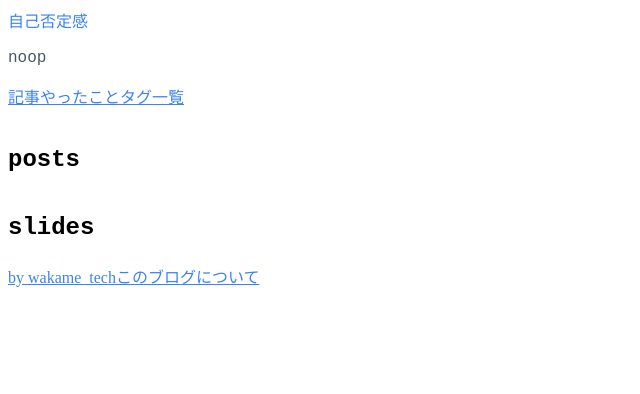
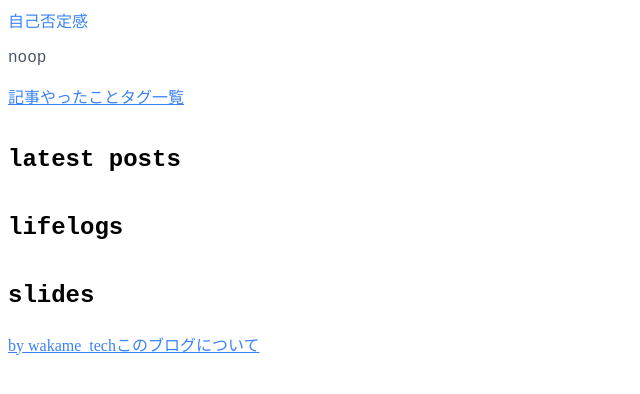
Before and after one commit to wakame-tech/wakame.tech, a Gatsby site: page / in a window 1280 px wide. Shown: the whole page, without its empty margins (0-640 px from the left). Built offline with nearby package versions, Linux system fonts and the light colour scheme; Gatsby itself is replaced by a stand-in of ours; a small style sheet from the web is missing.

Commit message:
add: lifelogs section

```diff
--- /dev/null
+++ b/src/components/LatestPosts.tsx
@@ -0,0 +1,53 @@
+import { graphql, useStaticQuery } from "gatsby"
+import React from "react"
+import { MdxConnection } from "../../types/graphql-types"
+import { createPosts } from "../utils/MdxAdapter"
+import EntryRow from "./entry_row"
+import Title from "./title"
+
+const LatestPosts = () => {
+  const { allMdx } = useStaticQuery<{
+    allMdx: MdxConnection
+  }>(graphql`
+    {
+      allMdx(
+        sort: { order: DESC, fields: frontmatter___date }
+        limit: 10
+        filter: {
+          frontmatter: { tags: { nin: ["lifelog", "fixed", "bio", "ポエム"] } }
+        }
+      ) {
+        nodes {
+          id
+          frontmatter {
+            title
+            tags
+            date(formatString: "YYYY-MM-DD")
+          }
+          fileAbsolutePath
+        }
+      }
+    }
+  `)
+
+  const posts = createPosts(allMdx.nodes)
+
+  return (
+    <div>
+      <header className="py-2">
+        <Title title="latest posts" />
+      </header>
+      <div className="m-auto">
+        <ul className="list-none">
+          {posts.map(post => (
+            <div className="" key={post.id}>
+              <EntryRow entry={post} />
+            </div>
+          ))}
+        </ul>
+      </div>
+    </div>
+  )
+}
+
+export default LatestPosts
--- /dev/null
+++ b/src/components/Lifelogs.tsx
@@ -0,0 +1,49 @@
+import { graphql, useStaticQuery } from "gatsby"
+import React from "react"
+import { MdxConnection } from "../../types/graphql-types"
+import { createPosts } from "../utils/MdxAdapter"
+import EntryRow from "./entry_row"
+import Title from "./title"
+
+const LifeLogs = () => {
+  const { allMdx } = useStaticQuery<{ allMdx: MdxConnection }>(graphql`
+    {
+      allMdx(
+        sort: { order: DESC, fields: frontmatter___date }
+        limit: 10
+        filter: { frontmatter: { tags: { in: ["lifelog", "ポエム"] } } }
+      ) {
+        nodes {
+          id
+          frontmatter {
+            title
+            tags
+            date(formatString: "YYYY-MM-DD")
+          }
+          fileAbsolutePath
+        }
+      }
+    }
+  `)
+
+  const posts = createPosts(allMdx.nodes)
+
+  return (
+    <div>
+      <header className="py-2">
+        <Title title="lifelogs" />
+      </header>
+      <div className="m-auto">
+        <ul className="list-none">
+          {posts.map(post => (
+            <div className="" key={post.id}>
+              <EntryRow entry={post} />
+            </div>
+          ))}
+        </ul>
+      </div>
+    </div>
+  )
+}
+
+export default LifeLogs
--- /dev/null
+++ b/src/components/Slides.tsx
@@ -0,0 +1,25 @@
+import React from "react"
+import { slides } from "../utils/slides"
+import EntryRow from "./entry_row"
+import Title from "./title"
+
+const Slides = () => {
+  return (
+    <div>
+      <header className="py-2">
+        <Title title="slides" />
+      </header>
+      <div className="m-auto">
+        <ul className="list-none">
+          {slides.map(entry => (
+            <div className="" key={entry.to}>
+              <EntryRow entry={entry} />
+            </div>
+          ))}
+        </ul>
+      </div>
+    </div>
+  )
+}
+
+export default Slides
--- a/src/components/posts.tsx
+++ /dev/null
@@ -1,43 +0,0 @@
-import { graphql, useStaticQuery } from "gatsby"
-import React from "react"
-import { MdxConnection } from "../../types/graphql-types"
-import { createPosts } from "../utils/MdxAdapter"
-import EntryRow from "./entry_row"
-
-const Posts = () => {
-  const { allMdx } = useStaticQuery<{
-    allMdx: MdxConnection
-  }>(graphql`
-    {
-      allMdx(sort: { order: DESC, fields: frontmatter___date }) {
-        nodes {
-          id
-          frontmatter {
-            title
-            tags
-            date(formatString: "YYYY-MM-DD")
-          }
-          fileAbsolutePath
-        }
-      }
-    }
-  `)
-
-  const posts = createPosts(allMdx.nodes).filter(
-    post => !post.draft && !post.fixed
-  )
-
-  return (
-    <div className="m-auto">
-      <ul className="list-none">
-        {posts.map(post => (
-          <div className="" key={post.id}>
-            <EntryRow entry={post} />
-          </div>
-        ))}
-      </ul>
-    </div>
-  )
-}
-
-export default Posts
--- a/src/gatsby-config.ts
+++ b/src/gatsby-config.ts
@@ -49,7 +49,14 @@ const plugins: GatsbyConfig["plugins"] = [
     resolve: `gatsby-source-filesystem`,
     options: {
       name: `blog`,
-      path: `${__dirname}/${process.env.LOCAL_ARTICLE_PATH}`,
+      path: `${__dirname}/${process.env.LOCAL_ARTICLE_PATH!}`,
+    },
+  },
+  {
+    resolve: `gatsby-source-filesystem`,
+    options: {
+      name: `images`,
+      path: `${__dirname}/${process.env.LOCAL_IMAGE_PATH!}`,
     },
   },
   {
--- a/src/pages/index.tsx
+++ b/src/pages/index.tsx
@@ -1,37 +1,25 @@
 import React from "react"
-import EntryRow from "../components/entry_row"
+import LatestPosts from "../components/LatestPosts"
 import Layout from "../components/layout"
-import Posts from "../components/posts"
+import LifeLogs from "../components/Lifelogs"
 import Seo from "../components/seo"
-import Title from "../components/title"
-import { slides } from "../utils/slides"
+import Slides from "../components/Slides"
 
 const IndexPage = () => {
   return (
     <Layout>
       <Seo title="Posts" />
+
       <article className="p-2">
-        <header className="py-2">
-          <Title title="posts" />
-        </header>
-
-        <Posts />
+        <LatestPosts />
       </article>
 
       <article className="p-2">
-        <header className="py-2">
-          <Title title="slides" />
-        </header>
+        <LifeLogs />
+      </article>
 
-        <div className="m-auto">
-          <ul className="list-none">
-            {slides.map(entry => (
-              <div className="" key={entry.to}>
-                <EntryRow entry={entry} />
-              </div>
-            ))}
-          </ul>
-        </div>
+      <article className="p-2">
+        <Slides />
       </article>
     </Layout>
   )
```
Also changed, not shown: types/graphql-types.d.ts (+14 -9 lines).
